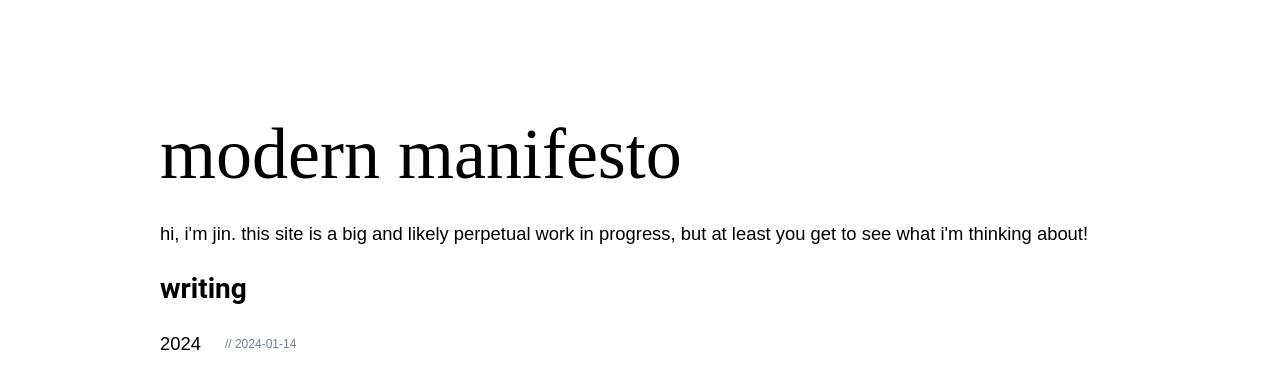
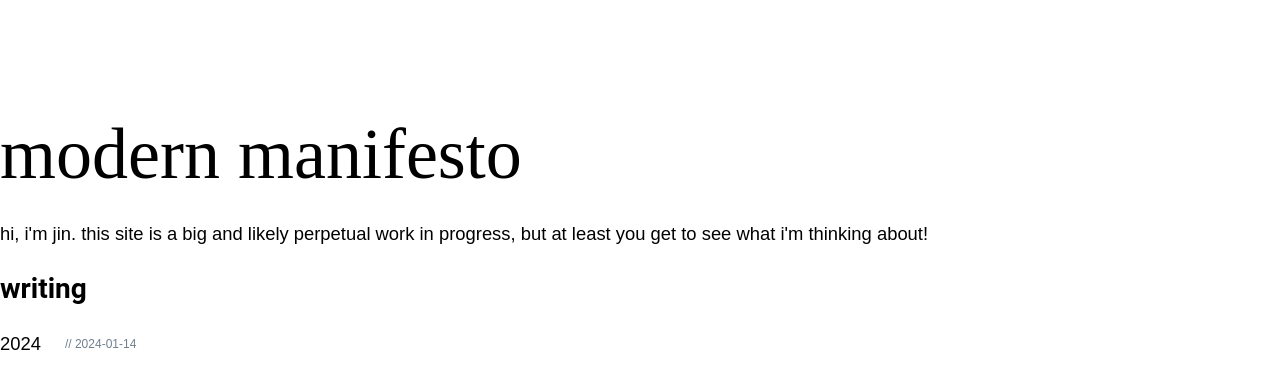
Before and after one commit to jin-lee4/blog, a Next.js app: page / in a window 1280 px wide. Shown: the top 388 px of the page. Built offline with nearby package versions, Linux system fonts and the light colour scheme.

Commit message:
fixed margins

```diff
--- a/src/app/page.tsx
+++ b/src/app/page.tsx
@@ -6,7 +6,7 @@
   const introComponent = intro();
 
   return (
-    <div className="container mx-auto px-40">
+    <div className="container mx-auto">
       {introComponent}
       {contentComponent}
     </div>
--- a/src/app/posts/[slug]/page.tsx
+++ b/src/app/posts/[slug]/page.tsx
@@ -22,7 +22,7 @@
     const slug = props.params.slug;
     const post = getPostContent(slug);
     return (
-        <div className="container mx-auto px-40">
+        <div className="container mx-auto">
             <h1 className='text-green-800'>{post.data.title}</h1>
             <p className="metadata">{post.data.date}</p>
             <article className='prose lg:prose-xl'>
```
